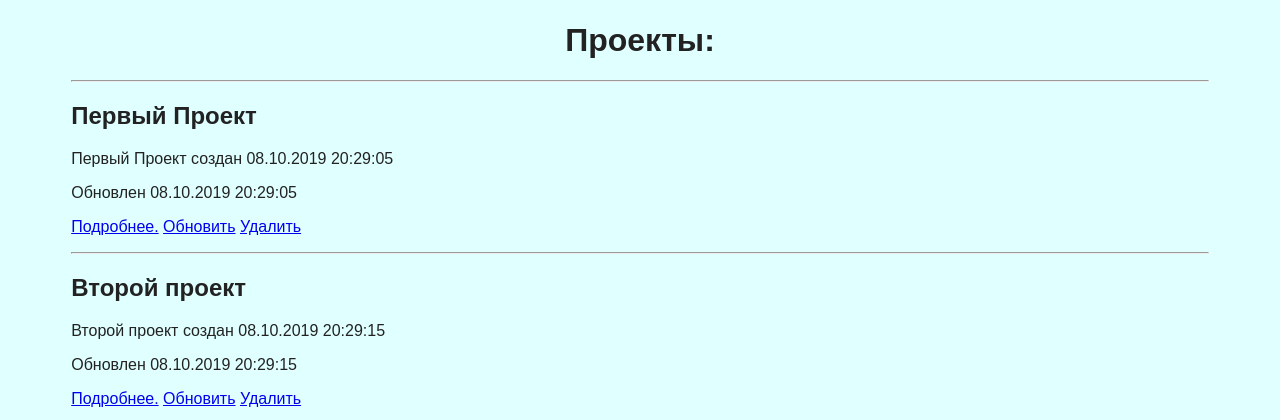
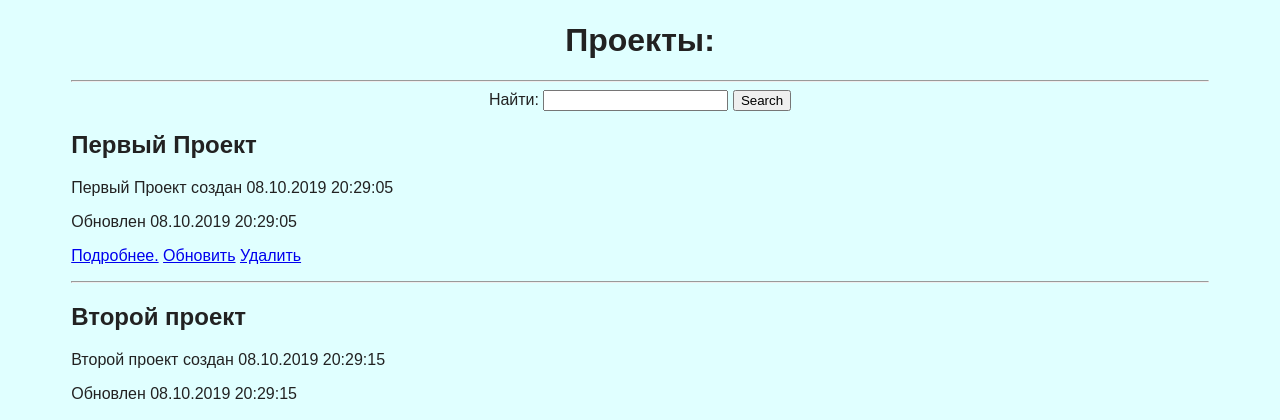
Before and after one commit to karamoldoevee/issue_tracker_51, a Django app: page /project/index/ in a window 1280 px wide. Shown: the part 38-458 px from the top of the page. Run offline with Django 3.2, Linux system fonts and the light colour scheme; data comes from the database, SQL or seed files in the repository.

Commit message:
Добавлен поиск для проектов. В шаблоны добавлен simple_search

```diff
--- a/source/webapp/templates/project/index.html
+++ b/source/webapp/templates/project/index.html
@@ -8,6 +8,7 @@
 {% block content %}
     <h1>Проекты:</h1>
     <hr/>
+    {% include 'partial/simple_search.html' %}
     {% if is_paginated %}
 
        {% include 'partial/pagination.html' %}
--- a/source/webapp/views/project_views.py
+++ b/source/webapp/views/project_views.py
@@ -3,9 +3,11 @@ from django.urls import reverse, reverse_lazy
 from django.views import View
 from django.views.generic import ListView, DetailView, CreateView, UpdateView, DeleteView
 
-from webapp.forms import ProjectForm
+from webapp.forms import ProjectForm, SimpleSearchForm
 from webapp.models import Project
 from django.core.paginator import Paginator
+from django.db.models import Q
+from django.utils.http import urlencode
 
 
 
@@ -22,6 +24,45 @@ class ProjectIndexView(ListView):
     paginate_by = 5
 
     paginate_orphans = 1
+
+    def get(self, request, *args, **kwargs):
+        self.form = self.get_search_form()
+
+        self.search_value = self.get_search_value()
+
+        return super().get(request, *args, **kwargs)
+
+    def get_context_data(self, *, object_list=None, **kwargs):
+        context = super().get_context_data(object_list=object_list, **kwargs)
+
+        context['form'] = self.form
+
+        if self.search_value:
+            context['query'] = urlencode({'search': self.search_value})
+
+        return context
+
+    def get_queryset(self):
+
+        queryset = super().get_queryset()
+
+        if self.search_value:
+            query = Q(name__icontains=self.search_value)
+
+            queryset = queryset.filter(query)
+
+        return queryset
+
+    def get_search_form(self):
+
+        return SimpleSearchForm(self.request.GET)
+
+    def get_search_value(self):
+
+        if self.form.is_valid():
+            return self.form.cleaned_data['search']
+
+        return None
 
 
 class ProjectView(DetailView):
--- a/source/webapp/views/views.py
+++ b/source/webapp/views/views.py
@@ -7,7 +7,6 @@ from webapp.forms import IssueForm, SimpleSearchForm
 from webapp.models import Issue
 from django.core.paginator import Paginator
 from django.db.models import Q
-
 from django.utils.http import urlencode
 
 
```
Also changed, not shown: source/webapp/templates/partial/pagination.html (+14 -4 lines).
